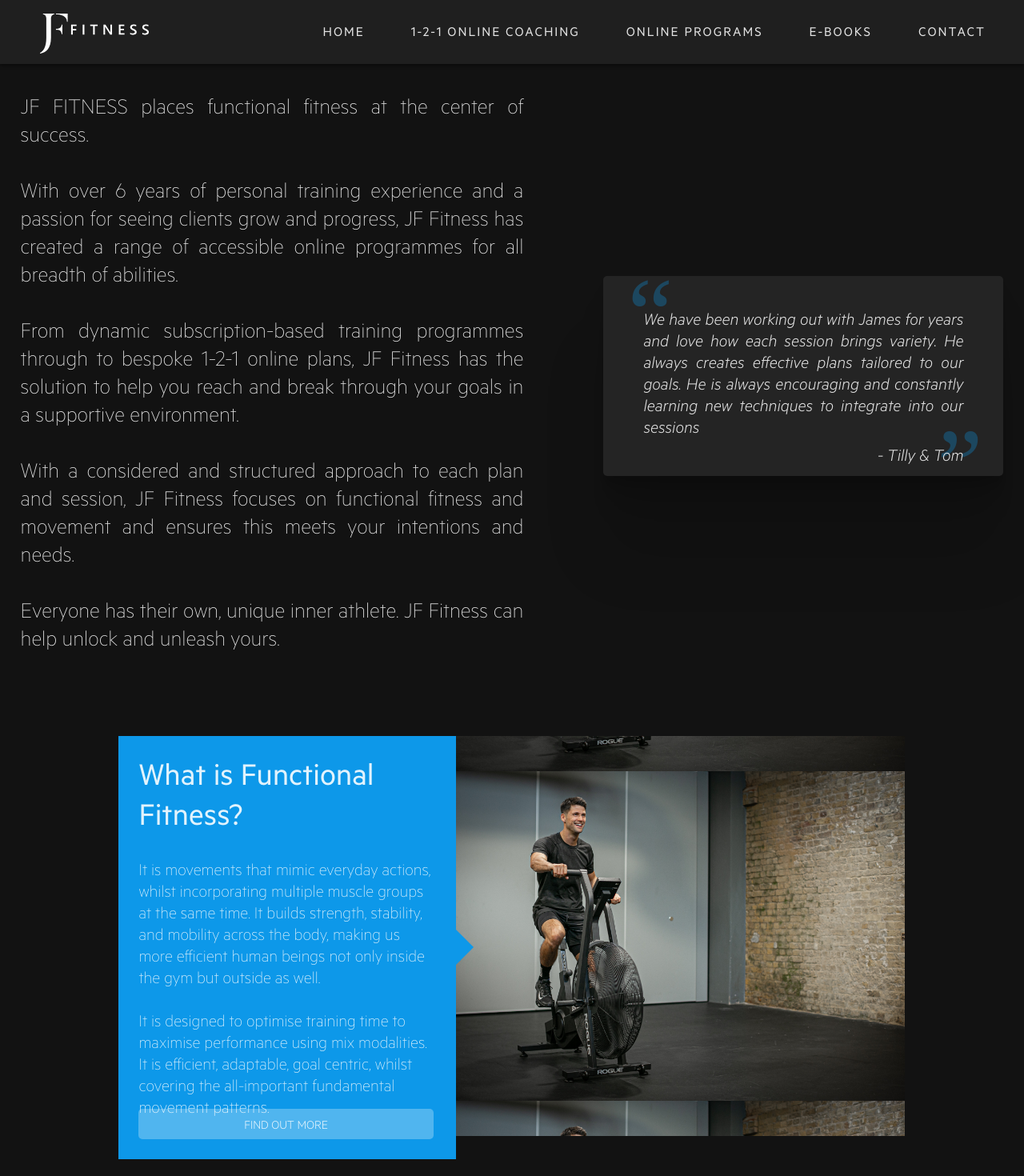
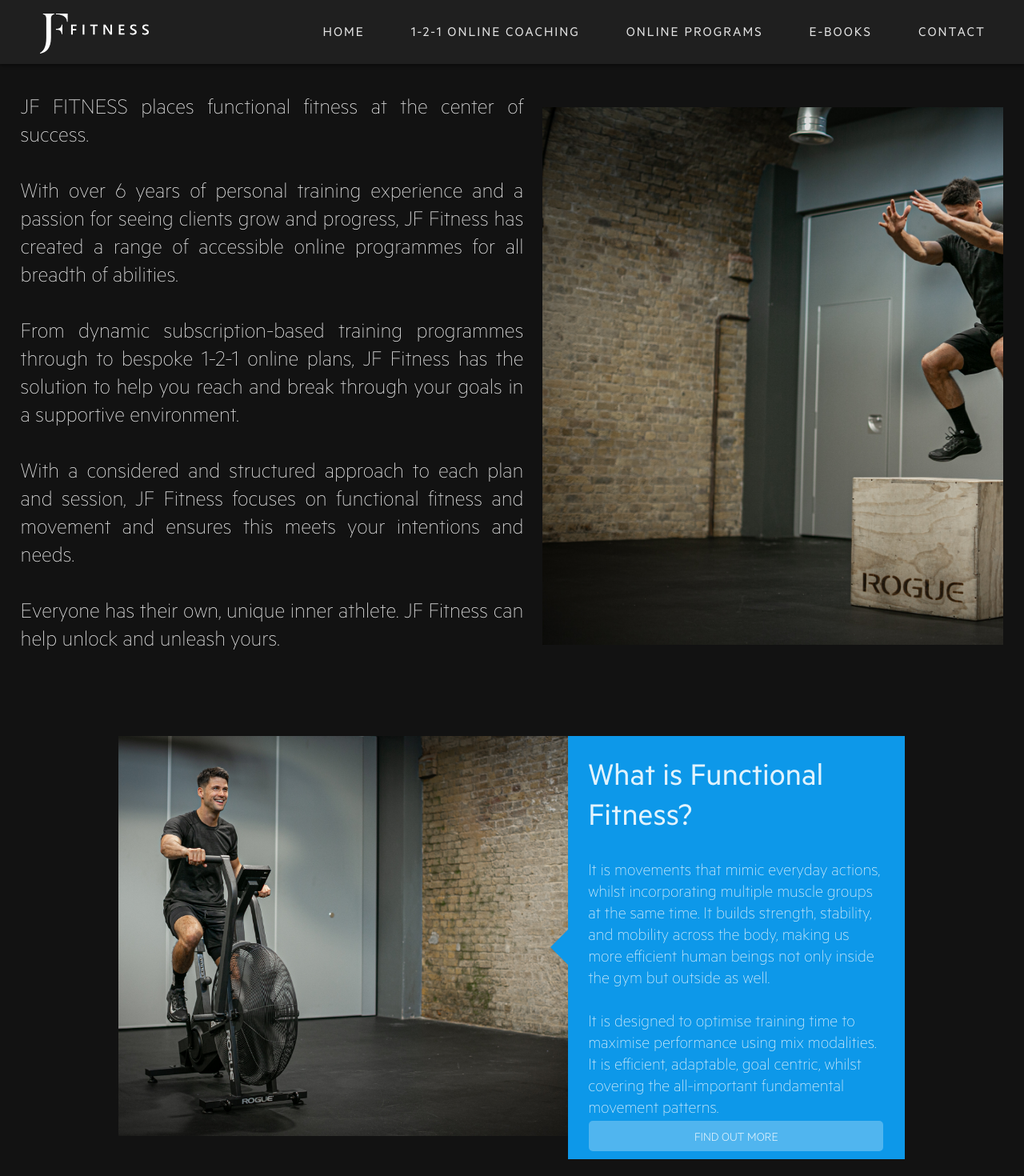
Before and after one commit to RKHTechnologies/jf-fitness, a React (Create React App) app: page / in a window 1280 px wide. Shown: the part 800-2270 px from the top of the page at 80% size. Built offline with nearby package versions, Linux system fonts and the light colour scheme.

Commit message:
Home page sorted

```diff
--- a/src/Components/About.tsx
+++ b/src/Components/About.tsx
@@ -1,7 +1,7 @@
 import React from 'react';
 import styled from 'styled-components';
+import { ImagesDesktop } from '../Shared/ImageLib';
 import { SharedSettings } from '../Shared/SharedStyles';
-import Testimonials from './Testimonials';
 
 const Container = styled.div`
   width: 100%;
@@ -25,6 +25,14 @@ const AboutUs = styled.div`
   }
 `;
 
+const SideImage = styled.div`
+  width: 96%;
+  height: 96%;
+  background: url(${ImagesDesktop['boxJump']});
+  background-size: cover;
+  margin: auto 0 auto auto;
+`;
+
 const About: React.FC = () => {
   return (
     <Container>
@@ -43,7 +51,7 @@ const About: React.FC = () => {
         <br />
         Everyone has their own, unique inner athlete. JF Fitness can help unlock and unleash yours.
       </AboutUs>
-      <Testimonials />
+      <SideImage />
     </Container>
   );
 }
--- a/src/Components/FunctionalFitness.tsx
+++ b/src/Components/FunctionalFitness.tsx
@@ -20,10 +20,6 @@ const TextContent = styled.div`
 
 const FunctionalFitness: FC = () => {
   return (
-    // <Container>
-    //   <PageHeading>What is Functional Fitness?</PageHeading>
-    //   <TextContent></TextContent>
-    // </Container>
     <JumboCard
       title="What is Functional Fitness?"
       text=""
--- a/src/Components/PurchaseOverlay.tsx
+++ b/src/Components/PurchaseOverlay.tsx
@@ -2,6 +2,7 @@ import React, { FC } from 'react';
 import styled from 'styled-components';
 import { Button } from '../Pages/OnlinePrograms';
 import { imageLib, ImagesDesktop } from '../Shared/ImageLib';
+import { SharedSettings } from '../Shared/SharedStyles';
 import { MainHeader } from './Contact';
 
 interface IPageBackgroundProps {
@@ -53,6 +54,12 @@ const PurchaseContainer = styled.div`
   overflow: hidden;
   transition: all 0.2s ease;
   z-index: 7;
+
+  @media(max-width: ${SharedSettings.mobile}) {
+    width: 98%;
+    height: 98%;
+    overflow-y: scroll;
+  }
 `;
 
 const CloseButton = styled.div`
@@ -92,6 +99,7 @@ const FormContainer = styled.form`
   justify-content: space-around;
   height: calc(100% - 150px);
   margin-bottom: 50px;
+  /* flex-direction: row-reverse; */
 `;
 
 const Column = styled.div`
--- a/src/Components/Testimonials.tsx
+++ b/src/Components/Testimonials.tsx
@@ -8,7 +8,7 @@ const Container = styled.div`
   height: 100%;
   display: flex;
   align-items: center;
-  justify-content: flex-end;
+  justify-content: center;
   perspective: 1000px;
 
   @media(max-width: ${SharedSettings.mobile}) {
--- a/src/Pages/Home.tsx
+++ b/src/Pages/Home.tsx
@@ -1,15 +1,13 @@
 import React from 'react';
 import styled from 'styled-components';
-import { SectionContainer, SharedSettings, PageBodyContainer } from '../Shared/SharedStyles';
+import { SharedSettings, PageBodyContainer } from '../Shared/SharedStyles';
 import About from '../Components/About';
-// import Testimonials from '../Components/Testimonials';
-// import Hero from '../Shared/Hero';
-// import ProductCards from '../Components/ProductCards';
 import WhyUs from '../Components/WhyUs';
 import Contact from '../Components/Contact';
 import HeroVideo from '../Components/HeroVideo';
 import Services from '../Components/Services';
 import FunctionalFitness from '../Components/FunctionalFitness';
+import Testimonials from '../Components/Testimonials';
 
 const Container = styled(PageBodyContainer)`
   top: 0;
@@ -68,6 +66,12 @@ const Home: React.FC<IProps> = ({updateSticky}: IProps) => {
         </div>
       </Section>
 
+      <Section id="testimonials">
+        <div className="wrapper">
+          <Testimonials />
+        </div>
+      </Section>
+
       <Section id="whyus">
         <div className="wrapper">
           <WhyUs />
--- a/src/Shared/JumboCard.tsx
+++ b/src/Shared/JumboCard.tsx
@@ -9,10 +9,15 @@ const JumboCardContainer = styled.div`
   margin: auto;
   display: grid;
   grid-template-columns: 3fr 2fr 2fr;
-  grid-template-areas:
+  /* grid-template-areas:
     'side image image'
     'side image image'
-    'side image image';
+    'side image image'; */
+  grid-template-columns: 2fr 2fr 3fr;
+  grid-template-areas:
+    'image image side'
+    'image image side'
+    'image image side';
 
   h3 {
       grid-area: title;
@@ -78,22 +83,25 @@ const SideContainer = styled.div`
     border-top: 22px solid transparent;
     border-bottom: 22px solid transparent;
     border-left: 22px solid ${colours.primary};
-    right: -22px;
+    left: -22px;
     top: calc(50% - 22px);
+    transform: rotate(180deg);
   }
 
   @media(max-width: ${SharedSettings.mobile}) {
     padding: 10px;
     text-align: center;
+    padding-bottom: 40px;
 
     &:after {
       border-top: 22px solid ${colours.primary};
       border-bottom: none;
       border-left: 22px solid transparent;
       border-right: 22px solid transparent;
-      right: calc(50% - 22px);
+      left: calc(50% - 22px);
       bottom: -22px;
       top: auto;
+      transform: rotate(0deg);
     }
   }
 `;
@@ -110,7 +118,8 @@ const Button = styled.div`
   width: calc(100% - 105px);
   text-align: center;
   position: absolute;
-  bottom: 25px;
+  bottom: 10px;
+  left: 26px;
   cursor: pointer;
 
   &:hover {
@@ -134,11 +143,9 @@ const MainImage = styled.div`
   background-size: cover;
   height: 500px;
   background-position: center;
-  background-size: 110%;
 
   @media(max-width: ${SharedSettings.mobile}) {
     height: 300px;
-
   }
 `;
 
```
